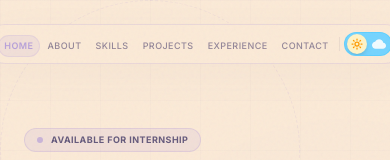
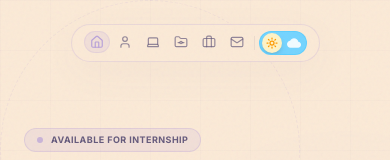
Before and after one commit to itsgracious/portfolio, a Next.js app: page / in a window 390 px wide. Shown: the top 160 px of the page. Built offline with nearby package versions, Linux system fonts and the light colour scheme.

Commit message:
style: replace mobile nav text labels with elegant Lucide icons and increase Hero spacer

```diff
--- a/src/components/Hero.tsx
+++ b/src/components/Hero.tsx
@@ -277,7 +277,7 @@ export default function Hero() {
           </div>
 
           {/* Right Column: Blended Portrait and Floating Badges */}
-          <div className="col-span-1 lg:col-span-5 flex justify-center lg:justify-end items-end relative self-end pt-12 pb-0 lg:-mb-12">
+          <div className="col-span-1 lg:col-span-5 flex justify-center lg:justify-end items-end relative self-end pt-24 sm:pt-12 pb-0 lg:-mb-12">
 
             {/* Floating circular glow behind the portrait */}
             <div className="absolute w-[360px] h-[360px] bg-amethyst/20 rounded-full blur-[70px] pointer-events-none z-0" />
--- a/src/components/Navbar.tsx
+++ b/src/components/Navbar.tsx
@@ -2,16 +2,16 @@
 
 import { useEffect, useRef, useState } from "react";
 import { motion, AnimatePresence } from "framer-motion";
-import { Sun, Moon } from "lucide-react";
+import { Sun, Moon, Home, User, Laptop, FolderGit, Briefcase, Mail } from "lucide-react";
 import Magnetic from "./Magnetic";
 
 const navItems = [
-  { label: "Home", id: "home" },
-  { label: "About", id: "about" },
-  { label: "Skills", id: "skills" },
-  { label: "Projects", id: "projects" },
-  { label: "Experience", id: "experience" },
-  { label: "Contact", id: "contact" },
+  { label: "Home", id: "home", icon: <Home className="w-3.5 h-3.5" /> },
+  { label: "About", id: "about", icon: <User className="w-3.5 h-3.5" /> },
+  { label: "Skills", id: "skills", icon: <Laptop className="w-3.5 h-3.5" /> },
+  { label: "Projects", id: "projects", icon: <FolderGit className="w-3.5 h-3.5" /> },
+  { label: "Experience", id: "experience", icon: <Briefcase className="w-3.5 h-3.5" /> },
+  { label: "Contact", id: "contact", icon: <Mail className="w-3.5 h-3.5" /> },
 ];
 
 export default function Navbar() {
@@ -141,9 +141,10 @@ export default function Navbar() {
                       />
                     )}
 
-                    {/* Label */}
-                    <span className={`relative z-10 ${isActive ? "text-amethyst font-semibold" : ""}`}>
-                      {item.label}
+                    {/* Label/Icon */}
+                    <span className={`relative z-10 flex items-center justify-center ${isActive ? "text-amethyst font-semibold" : ""}`}>
+                      <span className="sm:hidden flex items-center justify-center">{item.icon}</span>
+                      <span className="hidden sm:inline">{item.label}</span>
                     </span>
 
                     {/* Hover indicator line */}
```
